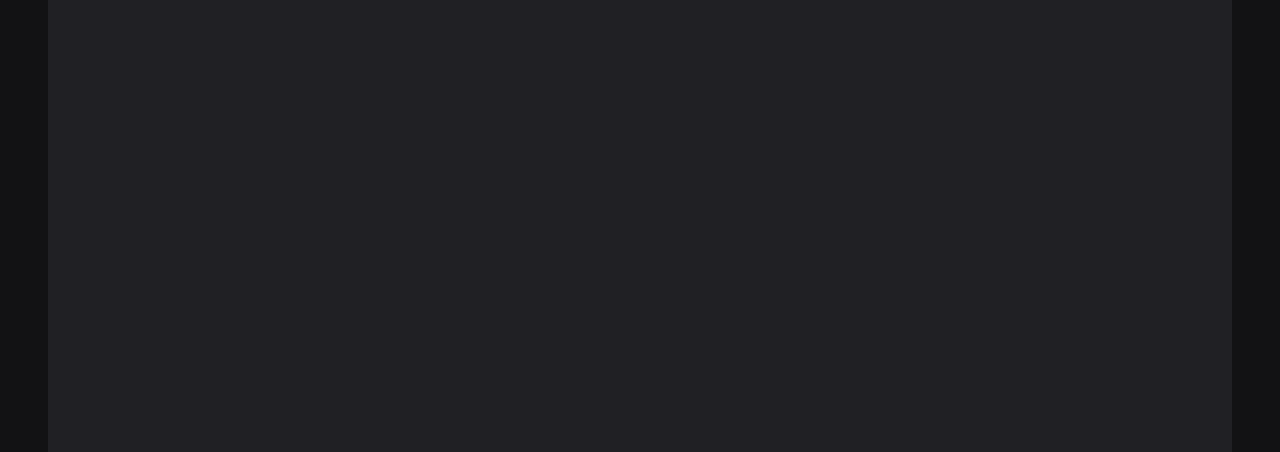
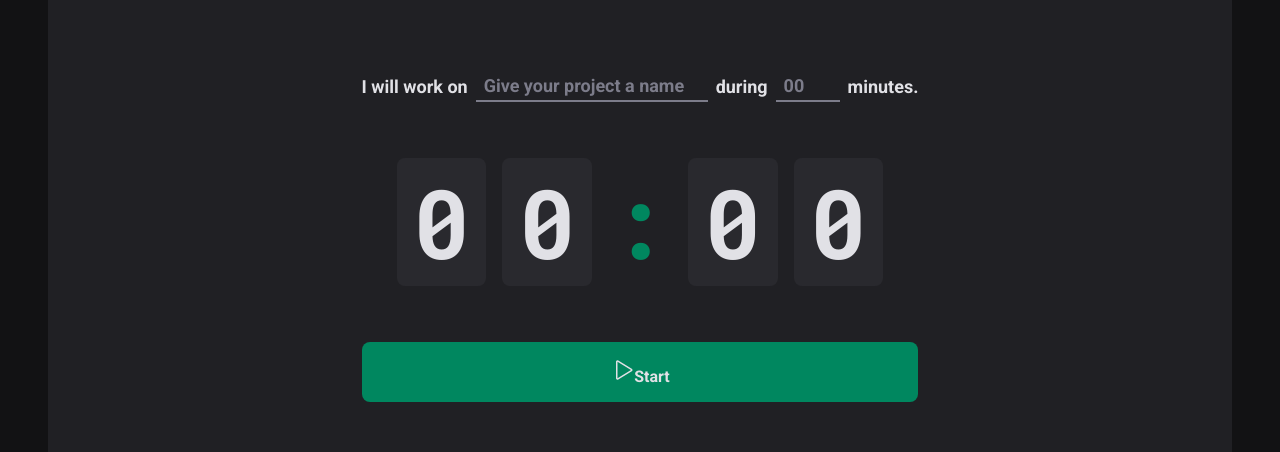
Before and after one commit to AlanWehrliLC/timer, a React (Vite) app: page / in a window 1280 px wide. Shown: the part 188-640 px from the top of the page. Built offline with nearby package versions, Linux system fonts and the light colour scheme.

Commit message:
Home completed

```diff
--- /dev/null
+++ b/src/pages/Home/index.tsx
@@ -0,0 +1,51 @@
+import {
+    CountdownContainer,
+    FormContainer,
+    HomeContainer,
+    MinutesAmountInput,
+    Separator,
+    StartCountdownContainer,
+    TaskInput
+} from "./styles"
+import {Play} from "phosphor-react"
+
+export function Home(){
+    return (
+        <HomeContainer>
+            <form action="">
+                <FormContainer>
+                    <label htmlFor="task">I will work on</label>
+                    <TaskInput
+                        type="text"
+                        id="task"
+                        placeholder="Give your project a name"
+                    />
+
+                    <label htmlFor="minutesAmount">during</label>
+                    <MinutesAmountInput
+                        type="number"
+                        id="minutesAmount"
+                        placeholder="00"
+                    />
+
+                    <span>minutes.</span>
+                </FormContainer>
+
+
+            <CountdownContainer>
+                <span>0</span>
+                <span>0</span>
+                <Separator>:</Separator>
+                <span>0</span>
+                <span>0</span>
+            </CountdownContainer>
+
+            <StartCountdownContainer type="submit" >
+                <Play size={24} />
+                Start
+            </StartCountdownContainer>
+
+            </form>
+        </HomeContainer>
+    )
+}
--- /dev/null
+++ b/src/pages/Home/styles.ts
@@ -0,0 +1,110 @@
+import styled from "styled-components"
+
+export const HomeContainer = styled.main`
+    flex: 1;
+
+    display: flex;
+    flex-direction: column;
+    align-items: center;
+    justify-content: center;
+
+    form{
+        display: flex;
+        flex-direction: column;
+        align-items: center;
+        gap: 3.5rem;
+    }
+`
+
+export const FormContainer = styled.div`
+    width: 100%;
+    display: flex;
+    align-items: center;
+    justify-content: center;
+    gap: 0.5rem;
+    color: ${props => props.theme["gray-100"]};
+
+    font-size: 1.125rem;
+    font-weight: bold;
+    flex-wrap: wrap;
+`
+
+const BaseInput =  styled.input`
+    background: transparent;
+    height: 2.0rem;
+    border: 0;
+    border-bottom: 2px solid ${props => props.theme["gray-500"]};
+    font-weight: bold;
+    font-size: 1.125rem;
+    padding: 0 0.5rem;
+    color: ${props => props.theme["gray-100"]};
+
+    &:focus{
+        box-shadow: none;
+        border-color: ${props => props.theme["green-500"]};
+    }
+
+    &::placeholder {
+        color: ${props => props.theme["gray-500"]};
+    }
+`
+
+export const TaskInput = styled(BaseInput)`
+    flex: 1;
+`
+
+export const MinutesAmountInput = styled(BaseInput)`
+    width: 4rem;
+`
+
+export const CountdownContainer = styled.div`
+    font-family: "Roboto Mono", monospace;
+    font-size: 6rem;
+    line-height: 4rem;
+    color: ${props => props.theme["gray-100"]};
+
+    display: flex;
+    gap: 1rem;
+
+    span{
+        background: ${props=>props.theme["gray-700"]};
+        padding: 2rem 1rem;
+        border-radius: 8px;
+    }
+`
+
+export const Separator = styled.div`
+    padding: 2rem 0;
+    color: ${props => props.theme["green-500"]};
+
+    width: 4rem;
+    overflow: hidden;
+    display: flex;
+    justify-content: center;
+`
+
+export const StartCountdownContainer = styled.button`
+    width: 100%;
+    border: 0;
+    padding: 1rem;
+    border-radius: 8px;
+    align-items: center;
+    justify-content: center;
+
+    gap: 0.5rem;
+    font-weight: bold;
+
+    cursor: pointer;
+
+    background: ${props => props.theme["green-500"]};
+    color: ${props => props.theme["gray-100"]};
+
+    &:disabled{
+        opacity: 0.7;
+        cursor: not-allowed;
+    }
+
+    &:not(:disabled):hover{
+        background-color: ${props => props.theme["green-700"]};
+    }
+`
--- a/src/styles/global.ts
+++ b/src/styles/global.ts
@@ -15,6 +15,7 @@
     body{
         background: ${props => props.theme["gray-900"]};
         color: ${props => props.theme["gray-300"]};
+        -webkit-font-smoothing: antialiased;
     }
 
     body, input, textarea, button {
```
